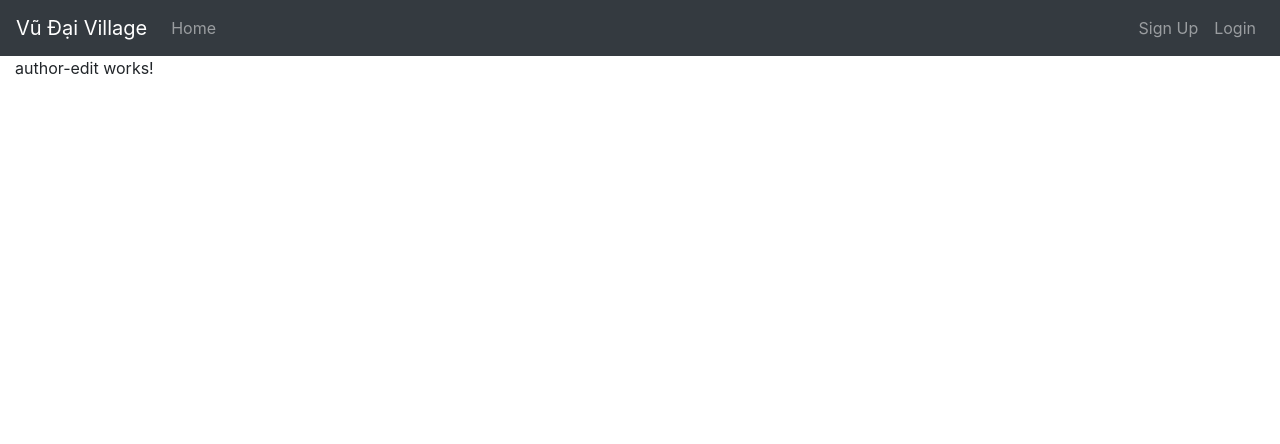
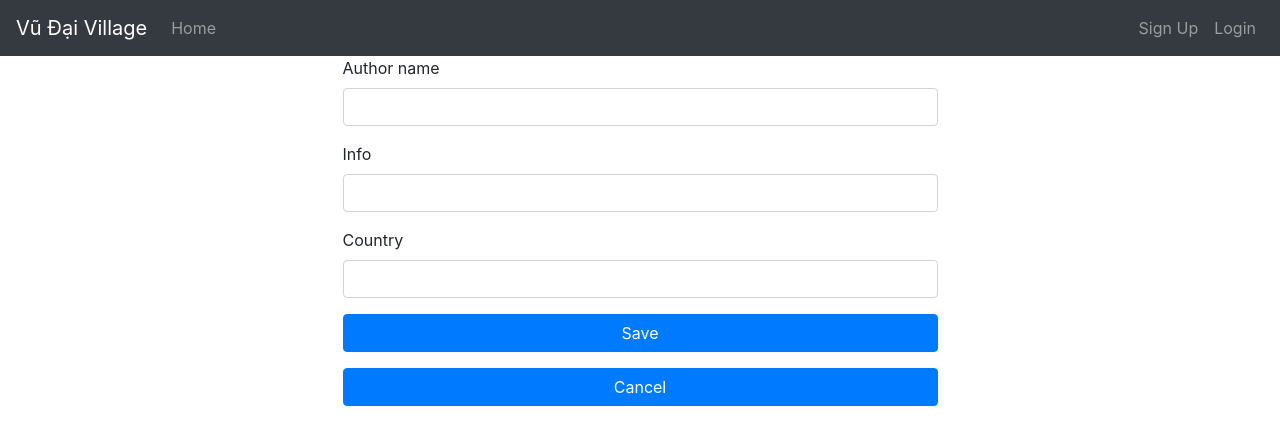
Before and after one commit to luongquytnvn/BookStore-Angular, an Angular app: page /author-edit/1 in a window 1280 px wide. Shown: the top 444 px of the page. Built offline with nearby package versions, Linux system fonts and the light colour scheme; no server answers.

Commit message:
author edit

```diff
--- a/src/app/component/admin/author/author-edit/author-edit.component.html
+++ b/src/app/component/admin/author/author-edit/author-edit.component.html
@@ -1 +1,46 @@
-<p>author-edit works!</p>
+<div class="col-6 offset-3">
+  <div *ngIf="message">
+    <div class="alert alert-success">
+      <strong>Success!</strong> You have editted a author
+    </div>
+    <div class="form-group">
+      <input class="btn btn-primary btn-block" value="Back to author list" routerLink="/author-list">
+    </div>
+  </div>
+  <form
+    *ngIf="!message"
+    name="form"
+    [formGroup]="authorForm"
+    (ngSubmit)="authorForm.valid && onSubmit()"
+    >
+    <div class="form-group">
+      <label>Author name</label>
+      <input type="text" class="form-control" formControlName="name">
+      <div class="alert-danger" *ngIf="authorForm.get('name').invalid && authorForm.get('name').touched"
+           style="color: red">
+        Author name must be at least 1 characters
+      </div>
+    </div>
+    <div class="form-group">
+      <label>Info</label>
+      <input type="text" class="form-control" formControlName="inFor">
+      <div class="alert-danger" *ngIf="authorForm.get('inFor').invalid && authorForm.get('inFor').touched"
+           style="color: red">
+        Info is required
+      </div>
+    </div>
+    <div class="form-group">
+      <label>Country</label>
+      <input type="text" class="form-control" formControlName="country">
+      <div class="alert-danger" *ngIf="authorForm.get('country').invalid && authorForm.get('country').touched">
+        Country is required
+      </div>
+    </div>
+    <div class="form-group">
+      <button class="btn btn-primary btn-block">Save</button>
+    </div>
+    <div class="form-group">
+      <button class="btn btn-primary btn-block">Cancel</button>
+    </div>
+  </form>
+</div>
--- a/src/app/component/admin/author/author-edit/author-edit.component.ts
+++ b/src/app/component/admin/author/author-edit/author-edit.component.ts
@@ -1,4 +1,8 @@
 import { Component, OnInit } from '@angular/core';
+import {IAuthor} from '../IAuthor';
+import {FormBuilder, FormGroup, Validators} from '@angular/forms';
+import {AuthorService} from '../author.service';
+import {ActivatedRoute, Router} from '@angular/router';
 
 @Component({
   selector: 'app-author-edit',
@@ -6,10 +10,55 @@ import { Component, OnInit } from '@angular/core';
   styleUrls: ['./author-edit.component.css']
 })
 export class AuthorEditComponent implements OnInit {
+  author: IAuthor;
+  authorForm: FormGroup;
+  message: boolean;
 
-  constructor() { }
+  constructor(
+    private authorService: AuthorService,
+    private route: ActivatedRoute,
+    private fb: FormBuilder,
+    private router: Router
+  ) { }
 
   ngOnInit() {
+    this.authorForm = this.fb.group({
+      name: ['', [ Validators.required, Validators.minLength(1) ]],
+      inFor: ['', Validators.required],
+      country: ['', Validators.required]
+    });
+    const id = +this.route.snapshot.paramMap.get('id');
+    console.log(id);
+    this.authorService.getAuthor(id).subscribe(
+      next => {
+        this.author = next;
+        console.log(this.author);
+        this.authorForm.patchValue(this.author);
+        console.log(this.authorForm);
+      },
+      error => {
+        console.log(error);
+        this.author = null;
+      }
+    );
+  }
+  onSubmit() {
+    if (this.authorForm.valid) {
+      const {value} = this.authorForm;
+      const data = {
+        ...this.author,
+        ...value
+      };
+      this.authorService.editAuthor(data).subscribe(
+        next => {
+          this.message = true;
+          this.ngOnInit();
+        },
+        error => {
+          console.log(error);
+        }
+      );
+    }
   }
 
 }
```
